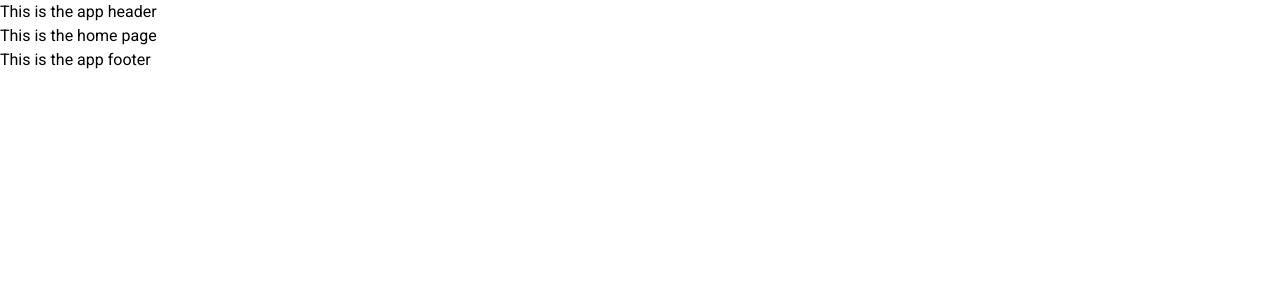
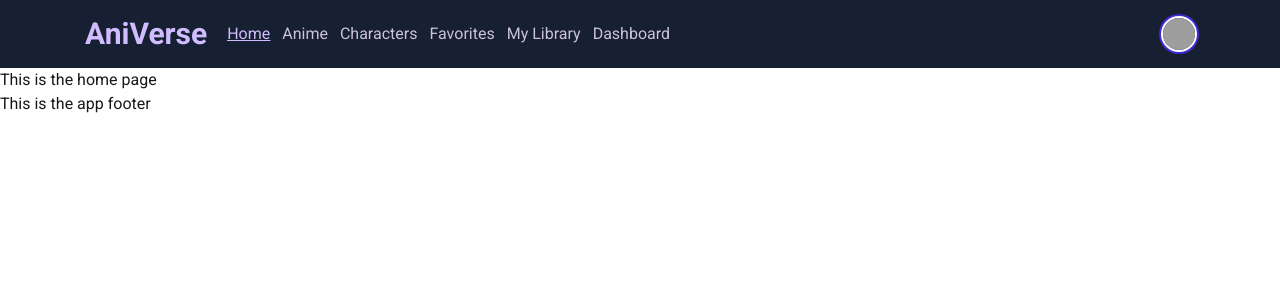
Before and after one commit to ayoub-jabiri/ani-verse, a React (Vite) app: page / in a window 1280 px wide. Shown: the top 300 px of the page. Built offline with nearby package versions, Linux system fonts and the light colour scheme; grey boxes are pictures that could not be loaded.

Commit message:
Finished the app header main ui

```diff
--- a/package.json
+++ b/package.json
@@ -21,6 +21,7 @@
     "@types/react": "^19.2.17",
     "@types/react-dom": "^19.2.3",
     "@vitejs/plugin-react": "^6.0.2",
+    "daisyui": "^5.6.5",
     "eslint": "^10.5.0",
     "eslint-plugin-react-hooks": "^7.1.1",
     "eslint-plugin-react-refresh": "^0.5.3",
--- a/src/components/layout/AppHeader.jsx
+++ b/src/components/layout/AppHeader.jsx
@@ -1,7 +1,82 @@
+import { Link, useLocation } from "react-router";
+
 export default function AppHeader() {
+    const { pathname } = useLocation();
+
+    const navLinks = [
+        {
+            id: 1,
+            title: "home",
+            path: "/",
+            isActive: false,
+        },
+        {
+            id: 2,
+            title: "anime",
+            path: "/anime",
+            isActive: false,
+        },
+        {
+            id: 3,
+            title: "characters",
+            path: "/characters",
+            isActive: false,
+        },
+        {
+            id: 4,
+            title: "favorites",
+            path: "/favorites",
+            isActive: false,
+        },
+        {
+            id: 5,
+            title: "my library",
+            path: "/my-library",
+            isActive: false,
+        },
+        {
+            id: 6,
+            title: "dashboard",
+            path: "/dashboard",
+            isActive: false,
+        },
+    ];
+
+    navLinks.forEach((link) => {
+        if (link.path === pathname) {
+            link.isActive = true;
+        }
+    });
+
     return (
-        <header>
-            <h1>This is the app header</h1>
+        <header className="bg-(--bg-color) py-4">
+            <div className="container flex justify-between items-center gap-5">
+                <Link
+                    to="/"
+                    className="text-3xl text-(--purple-color) font-bold"
+                >
+                    AniVerse
+                </Link>
+                <ul className="flex-1 flex gap-3">
+                    {navLinks.map((link) => (
+                        <li
+                            key={link.id}
+                            className={`${
+                                link.isActive
+                                    ? "text-(--purple-color) underline"
+                                    : "text-(--text-color)"
+                            }  capitalize main-transition hover:text-(--purple-color) hover:underline`}
+                        >
+                            <Link to={link.path}>{link.title}</Link>
+                        </li>
+                    ))}
+                </ul>
+                <div className="avatar">
+                    <div className="ring-primary ring-offset-base-100 w-8 rounded-full ring-2 ring-offset-2">
+                        <img src="https://img.daisyui.com/images/profile/demo/spiderperson@192.webp" />
+                    </div>
+                </div>
+            </div>
         </header>
     );
 }
--- a/src/index.css
+++ b/src/index.css
@@ -1,5 +1,12 @@
 @import url("https://fonts.googleapis.com/css2?family=Roboto:ital,wght@0,100..900;1,100..900&display=swap");
 @import "tailwindcss";
+@plugin "daisyui";
+
+:root {
+    --bg-color: #171f33;
+    --purple-color: #d0bcff;
+    --text-color: #cbc3d7;
+}
 
 body {
     font-family: "Roboto", sans-serif;
```
Also changed, not shown: 1 other file (tests, documents, lock files or other folders).
